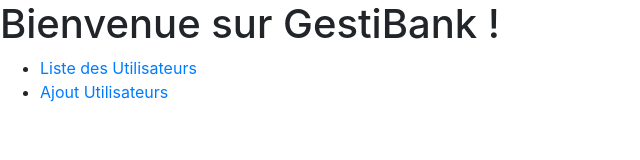
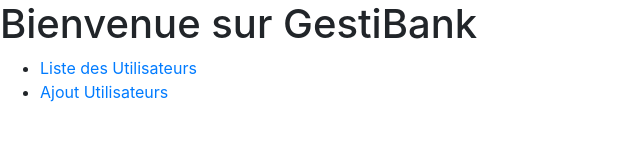
Before and after one commit to TeamMAJ/FrontAngularGestibank, an Angular app: page / in a window 1280 px wide. Shown: the top 160 px of the page, without its empty margins (0-640 px from the left). Built offline with nearby package versions, Linux system fonts and the light colour scheme.

Commit message:
modif titre

```diff
--- a/src/app/app.component.html
+++ b/src/app/app.component.html
@@ -1,4 +1,4 @@
-<h1>Bienvenue sur GestiBank !</h1>
+<h1>Bienvenue sur GestiBank</h1>
 <nav>
     <ul>
         <li>
```
